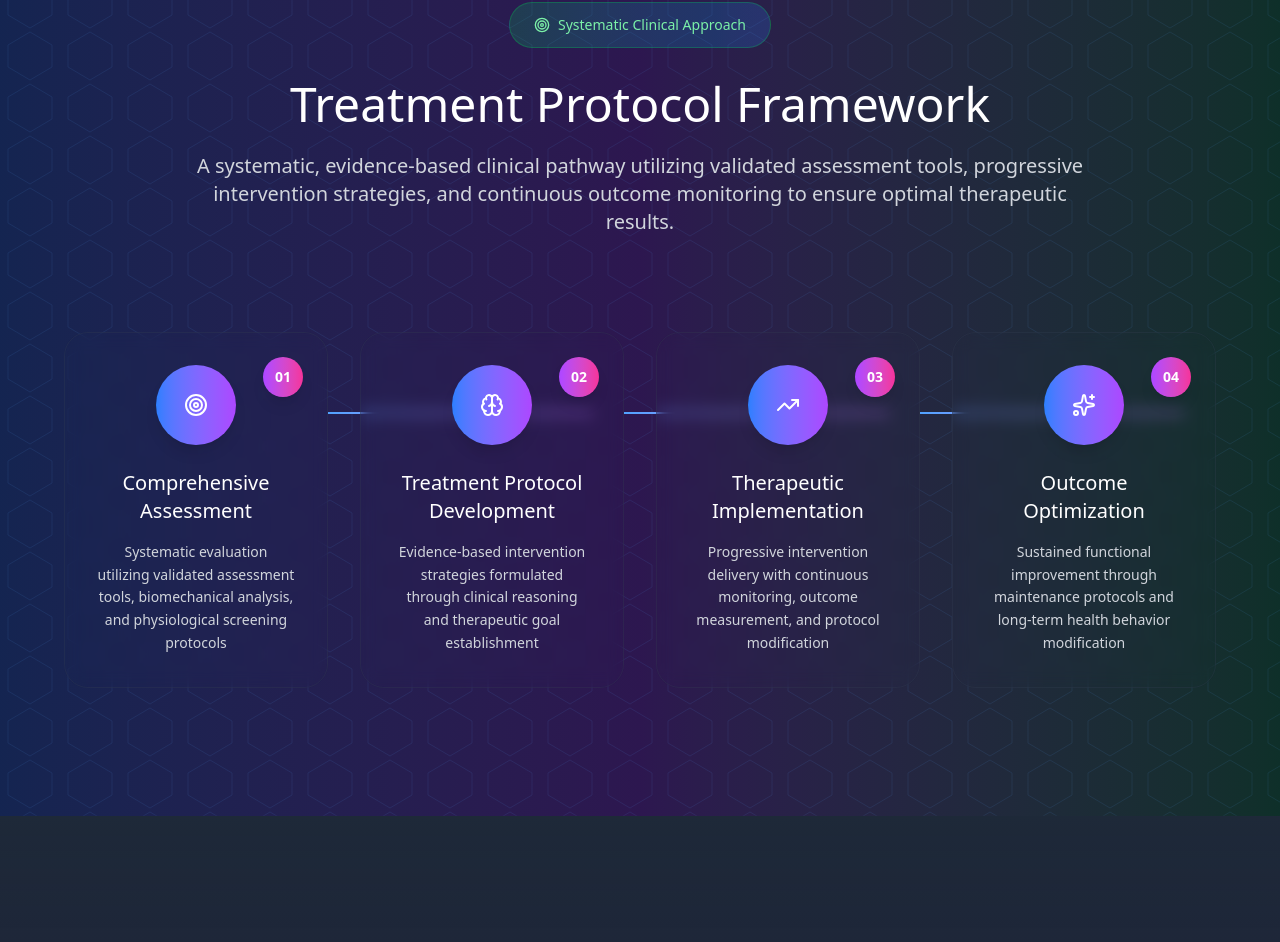
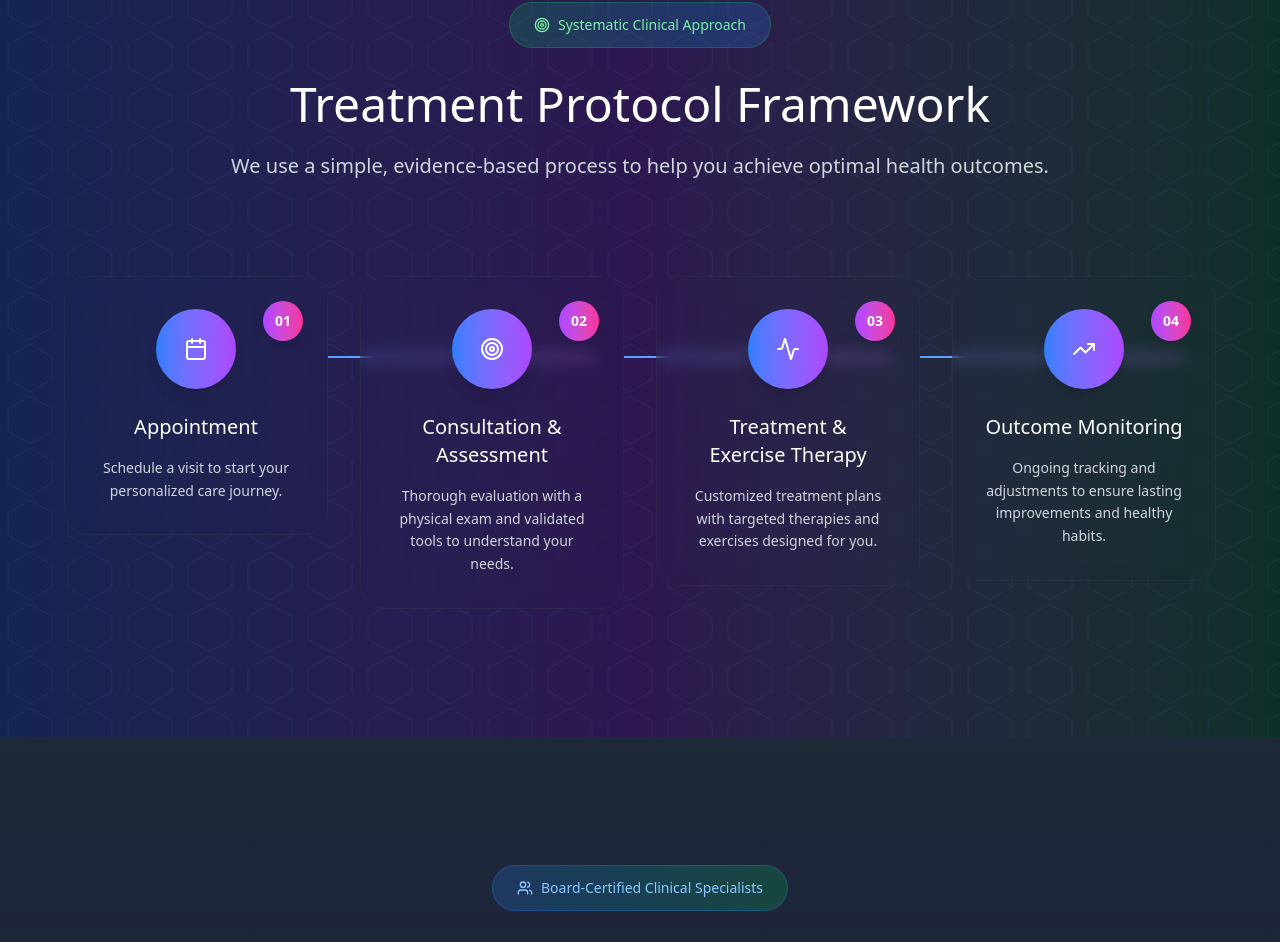
Before and after one commit to juwajpeg/physiogendark, a Next.js app: page / in a window 1280 px wide. Shown: the part 3167-4109 px from the top of the page. Built offline with nearby package versions, Linux system fonts and the light colour scheme.

Commit message:
Update Treatment Protocol Framework with simplified patient-focused content

```diff
--- a/src/app/page.tsx
+++ b/src/app/page.tsx
@@ -145,27 +145,27 @@ export default function PhysiogenFit() {
   const clinicalPathway = [
     {
       step: "01",
-      title: "Comprehensive Assessment",
-      desc: "Systematic evaluation utilizing validated assessment tools, biomechanical analysis, and physiological screening protocols",
+      title: "Appointment",
+      desc: "Schedule a visit to start your personalized care journey.",
+      icon: <Calendar className="h-6 w-6" />,
+    },
+    {
+      step: "02",
+      title: "Consultation & Assessment",
+      desc: "Thorough evaluation with a physical exam and validated tools to understand your needs.",
       icon: <Target className="h-6 w-6" />,
     },
     {
-      step: "02",
-      title: "Treatment Protocol Development",
-      desc: "Evidence-based intervention strategies formulated through clinical reasoning and therapeutic goal establishment",
-      icon: <Brain className="h-6 w-6" />,
-    },
-    {
       step: "03",
-      title: "Therapeutic Implementation",
-      desc: "Progressive intervention delivery with continuous monitoring, outcome measurement, and protocol modification",
-      icon: <TrendingUp className="h-6 w-6" />,
+      title: "Treatment & Exercise Therapy",
+      desc: "Customized treatment plans with targeted therapies and exercises designed for you.",
+      icon: <Activity className="h-6 w-6" />,
     },
     {
       step: "04",
-      title: "Outcome Optimization",
-      desc: "Sustained functional improvement through maintenance protocols and long-term health behavior modification",
-      icon: <Sparkles className="h-6 w-6" />,
+      title: "Outcome Monitoring",
+      desc: "Ongoing tracking and adjustments to ensure lasting improvements and healthy habits.",
+      icon: <TrendingUp className="h-6 w-6" />,
     },
   ]
 
@@ -626,8 +626,7 @@ export default function PhysiogenFit() {
               </div>
               <h2 className="text-5xl font-extralight text-white mb-6">Treatment Protocol Framework</h2>
               <p className="text-xl text-gray-300 font-light max-w-4xl mx-auto">
-                A systematic, evidence-based clinical pathway utilizing validated assessment tools, progressive
-                intervention strategies, and continuous outcome monitoring to ensure optimal therapeutic results.
+                We use a simple, evidence-based process to help you achieve optimal health outcomes.
               </p>
             </div>
 
```
